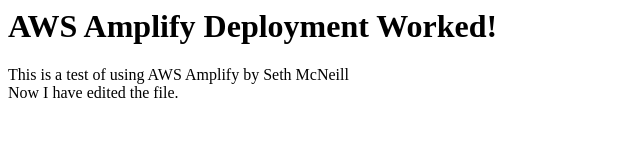
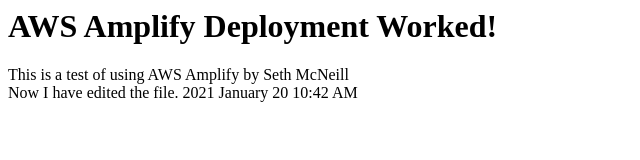
Before and after one commit to semcneil/aws-amplify-demo, a plain HTML site: page index.html in a window 1280 px wide. Shown: the whole page, without its empty margins (0-640 px from the left). Drawn offline with Linux system fonts and the light colour scheme.

Commit message:
Update to 03

```diff
--- a/index.html
+++ b/index.html
@@ -1,10 +1,11 @@
 <html>
   <head>
-    <title>Test 02</title>
+    <title>Test 03</title>
   </head>
   <body>
     <h1>AWS Amplify Deployment Worked!</h1>
     This is a test of using AWS Amplify by Seth McNeill <br>
     Now I have edited the file.
+    2021 January 20 10:42 AM
   </body>
 </html>
```
